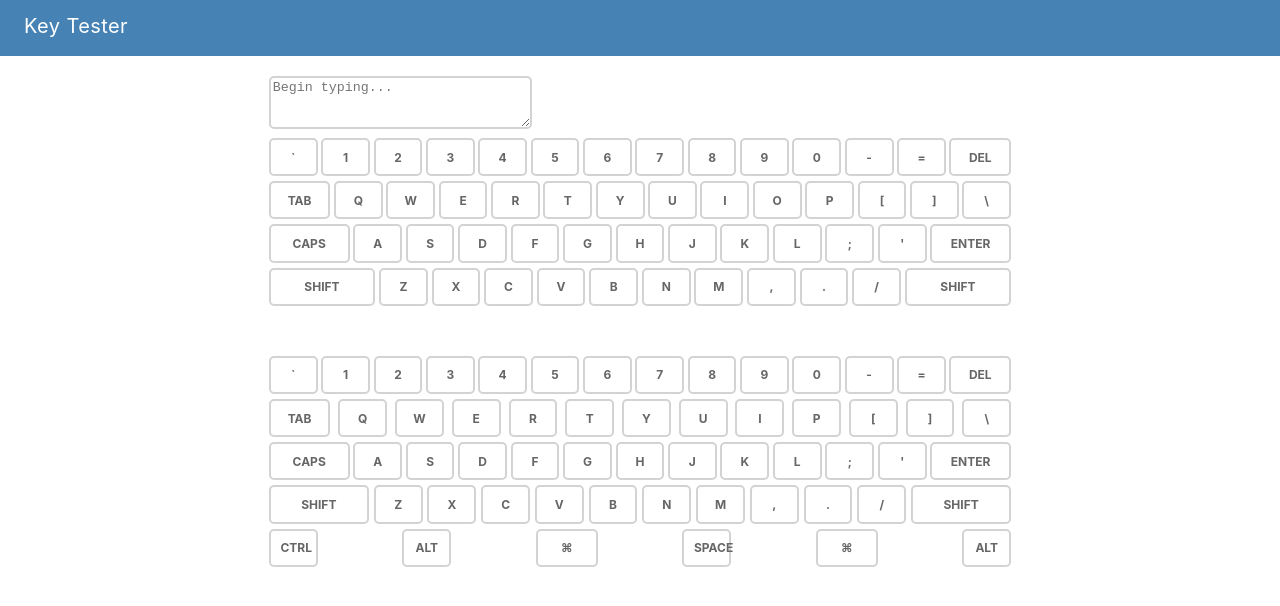
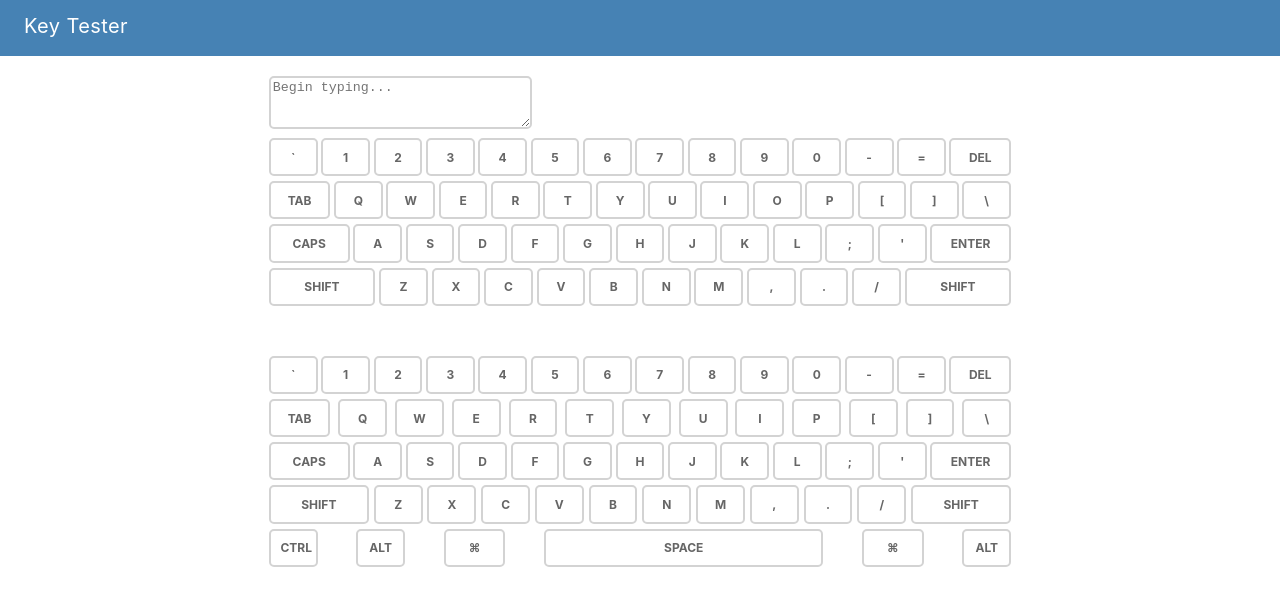
Before and after one commit to filoxo/key-tester, a Vue app: page / in a window 1280 px wide. Shown: the top 606 px of the page. Built offline with nearby package versions, Linux system fonts and the light colour scheme.

Commit message:
Add 5u size

```diff
--- a/src/components/Key.vue
+++ b/src/components/Key.vue
@@ -7,7 +7,8 @@
     'u2-25': size === '2.25',
     'u2-75': size === '2.75',
     'u3':    size === '3',
-    'u3-25': size === '3.25'
+    'u3-25': size === '3.25',
+    'u5':    size === '5'
   }">
     {{ label }}
   </span>
@@ -41,4 +42,5 @@ export default {
 .u2-75 { width: 5.5vmax; }
 .u3 { width: 6vmax; }
 .u3-25 { width: 6.5vmax; }
+.u5 { width: 20vmax; }
 </style>
```
